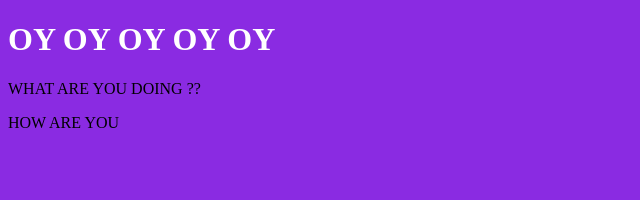
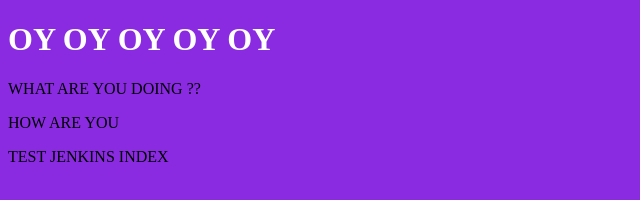
Before and after one commit to benchabaneyacine/mypro, a plain HTML site: page index.html in a window 1280 px wide. Shown: the whole page, without its empty margins (0-640 px from the left). Drawn offline with Linux system fonts and the light colour scheme.

Commit message:
Update index.html

```diff
--- a/index.html
+++ b/index.html
@@ -11,6 +11,7 @@
     <h1>OY OY OY OY OY</h1>
     <p>WHAT ARE YOU DOING ??</p>
     <p>HOW ARE YOU</p>
+    <p>TEST JENKINS INDEX</p>
 
 
 
```
